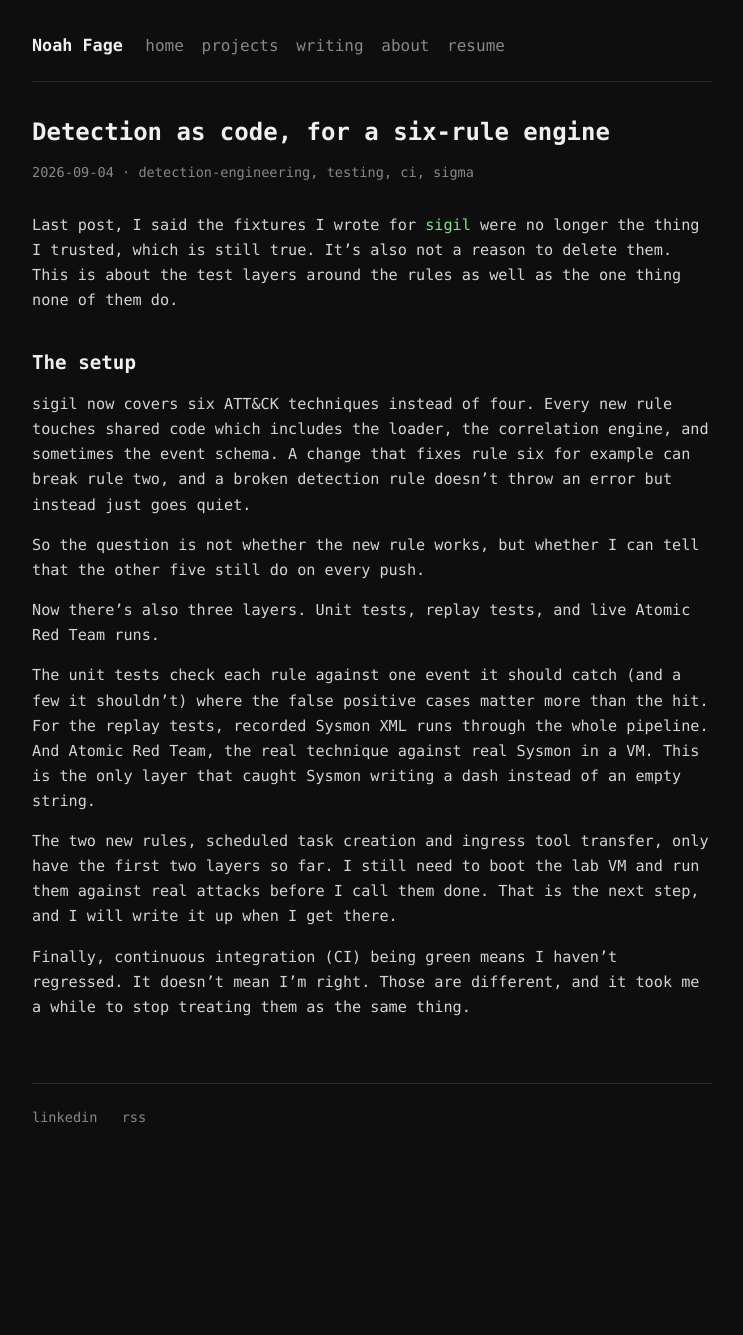
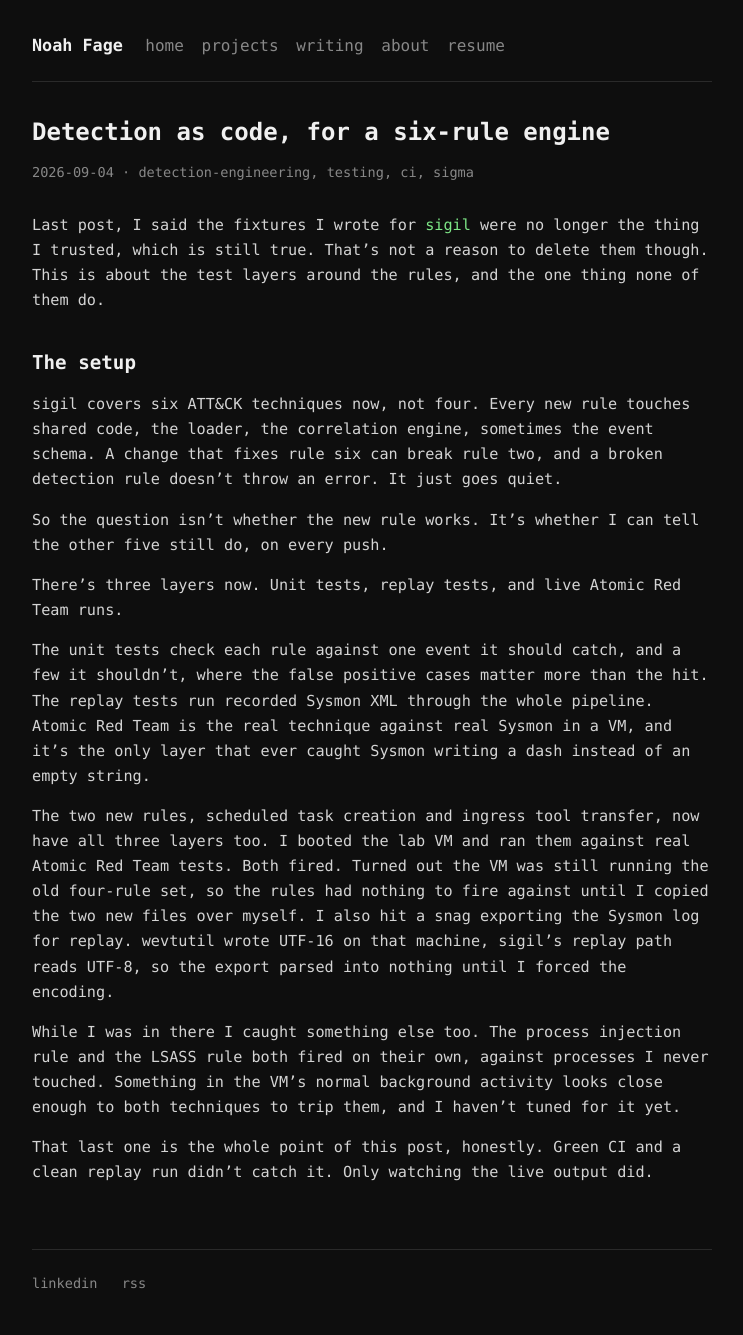
Before and after one commit to noah-fage/noah-fage.github.io, a Jekyll site: the page built from _posts/2026-09-04-detection-as-code-for-a-six-rule-engine.md, in a window 1280 px wide. Shown: the whole page, without its empty margins (268-1011 px from the left). Built offline with Jekyll 4.4.1, drawn with Linux system fonts in a browser that asks for light colours; before the commit the page ends 1169 px from its top, so only the background shows below that.

Commit message:
publish second writing post

```diff
--- a/_posts/2026-09-04-detection-as-code-for-a-six-rule-engine.md
+++ b/_posts/2026-09-04-detection-as-code-for-a-six-rule-engine.md
@@ -5,41 +5,41 @@ date: 2026-09-04
 tags: [detection-engineering, testing, ci, sigma]
 ---
 
-<!--
-DRAFT. Final voice pass before publishing. Check every claim against the sigil
-repo and the CI run. A screenshot of the green CI badge or the Actions run would
-work well here.
--->
-
 Last post, I said the fixtures I wrote for [sigil](https://github.com/noah-fage/sigil)
-were no longer the thing I trusted, which is still true. It's also not a reason to
-delete them. This is about the test layers around the rules as well as the one
+were no longer the thing I trusted, which is still true. That's not a reason to
+delete them though. This is about the test layers around the rules, and the one
 thing none of them do.
 
 ## The setup
 
-sigil now covers six ATT&CK techniques instead of four. Every new rule touches
-shared code which includes the loader, the correlation engine, and sometimes the
-event schema. A change that fixes rule six for example can break rule two, and a
-broken detection rule doesn't throw an error but instead just goes quiet.
+sigil covers six ATT&CK techniques now, not four. Every new rule touches shared
+code, the loader, the correlation engine, sometimes the event schema. A change
+that fixes rule six can break rule two, and a broken detection rule doesn't
+throw an error. It just goes quiet.
 
-So the question is not whether the new rule works, but whether I can tell that the
-other five still do on every push.
+So the question isn't whether the new rule works. It's whether I can tell the
+other five still do, on every push.
 
-Now there's also three layers. Unit tests, replay tests, and live Atomic Red Team
-runs.
+There's three layers now. Unit tests, replay tests, and live Atomic Red Team runs.
 
-The unit tests check each rule against one event it should catch (and a few it
-shouldn't) where the false positive cases matter more than the hit. For the
-replay tests, recorded Sysmon XML runs through the whole pipeline. And Atomic Red
-Team, the real technique against real Sysmon in a VM. This is the only layer that
+The unit tests check each rule against one event it should catch, and a few it
+shouldn't, where the false positive cases matter more than the hit. The replay
+tests run recorded Sysmon XML through the whole pipeline. Atomic Red Team is the
+real technique against real Sysmon in a VM, and it's the only layer that ever
 caught Sysmon writing a dash instead of an empty string.
 
-The two new rules, scheduled task creation and ingress tool transfer, only have
-the first two layers so far. I still need to boot the lab VM and run them against
-real attacks before I call them done. That is the next step, and I will write it
-up when I get there.
+The two new rules, scheduled task creation and ingress tool transfer, now have
+all three layers too. I booted the lab VM and ran them against real Atomic Red
+Team tests. Both fired. Turned out the VM was still running the old four-rule
+set, so the rules had nothing to fire against until I copied the two new files
+over myself. I also hit a snag exporting the Sysmon log for replay. wevtutil
+wrote UTF-16 on that machine, sigil's replay path reads UTF-8, so the export
+parsed into nothing until I forced the encoding.
 
-Finally, continuous integration (CI) being green means I haven't regressed. It
-doesn't mean I'm right. Those are different, and it took me a while to stop
-treating them as the same thing.
+While I was in there I caught something else too. The process injection rule and
+the LSASS rule both fired on their own, against processes I never touched.
+Something in the VM's normal background activity looks close enough to both
+techniques to trip them, and I haven't tuned for it yet.
+
+That last one is the whole point of this post, honestly. Green CI and a clean
+replay run didn't catch it. Only watching the live output did.
```
